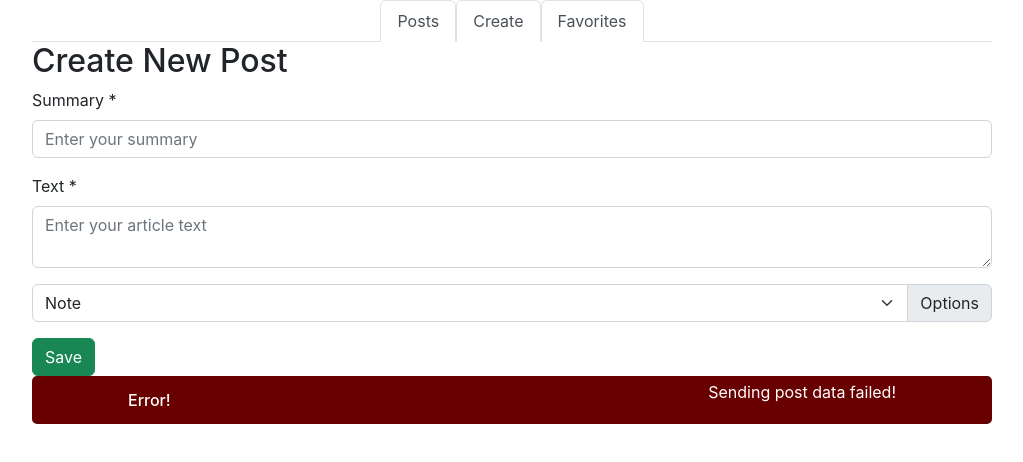
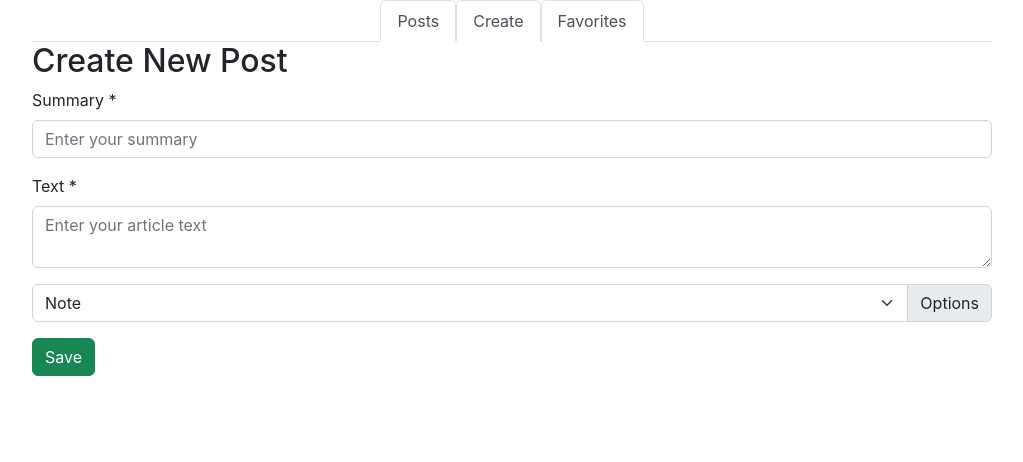
Before and after one commit to Pocu46/my-react-web-blog, a React (Create React App) app: page /create in a window 1280 px wide. Shown: the top 462 px of the page, without its empty margins (128-1151 px from the left). Built offline with nearby package versions, Linux system fonts and the light colour scheme; no server answers.

Commit message:
Notification component text is centred

```diff
--- a/src/components/Notification/Notification.js
+++ b/src/components/Notification/Notification.js
@@ -14,8 +14,8 @@ const Notification = ({status, title, message}) => {
 
   return(
     <section className={cssClasses}>
-      <h2>{title}</h2>
-      <p>{message}</p>
+      <h2 className="notification-text">{title}</h2>
+      <p className="notification-text">{message}</p>
     </section>
   )
 }
--- a/src/components/Notification/Notification.scss
+++ b/src/components/Notification/Notification.scss
@@ -4,15 +4,18 @@
   background-color: #1a8ed1;
   display: flex;
   justify-content: space-between;
+  align-items: center;
   padding: 0.5rem 10%;
   align-items: center;
   color: white;
   border-radius: 5px;
 }
 
-.notification h2, notification p {
+.notification-text {
   font-size: 1rem;
   margin: 0;
+  display: flex;
+  align-items: center;
 }
 
 .error {
--- a/src/components/pages/CreatePostComponent/CreatePostComponent.js
+++ b/src/components/pages/CreatePostComponent/CreatePostComponent.js
@@ -6,6 +6,7 @@ import {useDispatch, useSelector} from "react-redux";
 import {createPostActions} from "../../../store/create-post-slice";
 import {sendPostData} from "../../../store/create-post-actions";
 import Notification from "../../Notification/Notification";
+import {uiActions} from "../../../store/ui-slice";
 
 let isInitial = true
 
@@ -20,6 +21,7 @@ export const CreatePostComponent = () => {
   const dispatch = useDispatch()
   const post = useSelector(state => state.createPost)
   const notification = useSelector(state => state.ui.notification)
+  const show = useSelector(state => state.ui.notificationIsVisible)
 
   const summaryRef = useRef('')
   const textRef = useRef('')
@@ -48,11 +50,6 @@ export const CreatePostComponent = () => {
       return
     }
 
-    if(isInitial) {
-      isInitial = false
-      return
-    }
-
     dispatch(createPostActions.addNewPost({
       summary: summaryRef.current.value.trim(),
       text: textRef.current.value.trim(),
@@ -65,8 +62,23 @@ export const CreatePostComponent = () => {
   }
 
   useEffect(() => {
+    console.log(show, 'before if')
+    if(isInitial) {
+      isInitial = false
+
+      return
+    }
+
+    dispatch(uiActions.toggle())
+    console.log(show, 'effect started')
     dispatch(sendPostData(post))
-  }, [post])
+
+    const timer = setTimeout(() => {
+      dispatch(uiActions.toggle())
+    }, 2000)
+
+    return () => clearTimeout(timer)
+  }, [post, dispatch])
 
   const summaryClass = summaryError ? 'error-message__input' : ''
   const textClass = textError ? 'error-message__input' : ''
@@ -75,6 +87,12 @@ export const CreatePostComponent = () => {
     <WrapperComponent className="createPostComponent-wrapper">
 
       <h2 className="createPostComponent-header">Create New Post</h2>
+
+      {show && <Notification
+        status={notification.status}
+        title={notification.title}
+        message={notification.message}
+      />}
 
       <div className="mb-3">
         <label className="form-label">Summary *</label>
@@ -108,12 +126,6 @@ export const CreatePostComponent = () => {
 
       <Button type="button" className="btn btn-success" onClick={createPostHandler}>Save</Button>
 
-      {notification && <Notification
-        status={notification.status}
-        title={notification.title}
-        message={notification.message}
-      />}
-
     </WrapperComponent>
   )
 }
--- a/src/store/ui-slice.js
+++ b/src/store/ui-slice.js
@@ -2,10 +2,10 @@ const {createSlice} = require("@reduxjs/toolkit");
 
 const uiSlice = createSlice({
   name: 'ui',
-  initialState: {cartIsVisible: false, notification: null},
+  initialState: {notificationIsVisible: false, notification: null},
   reducers: {
     toggle(state) {
-      state.cartIsVisible = !state.cartIsVisible
+      state.notificationIsVisible = !state.notificationIsVisible
     },
     showNotification(state, action) {
       state.notification = {
```
